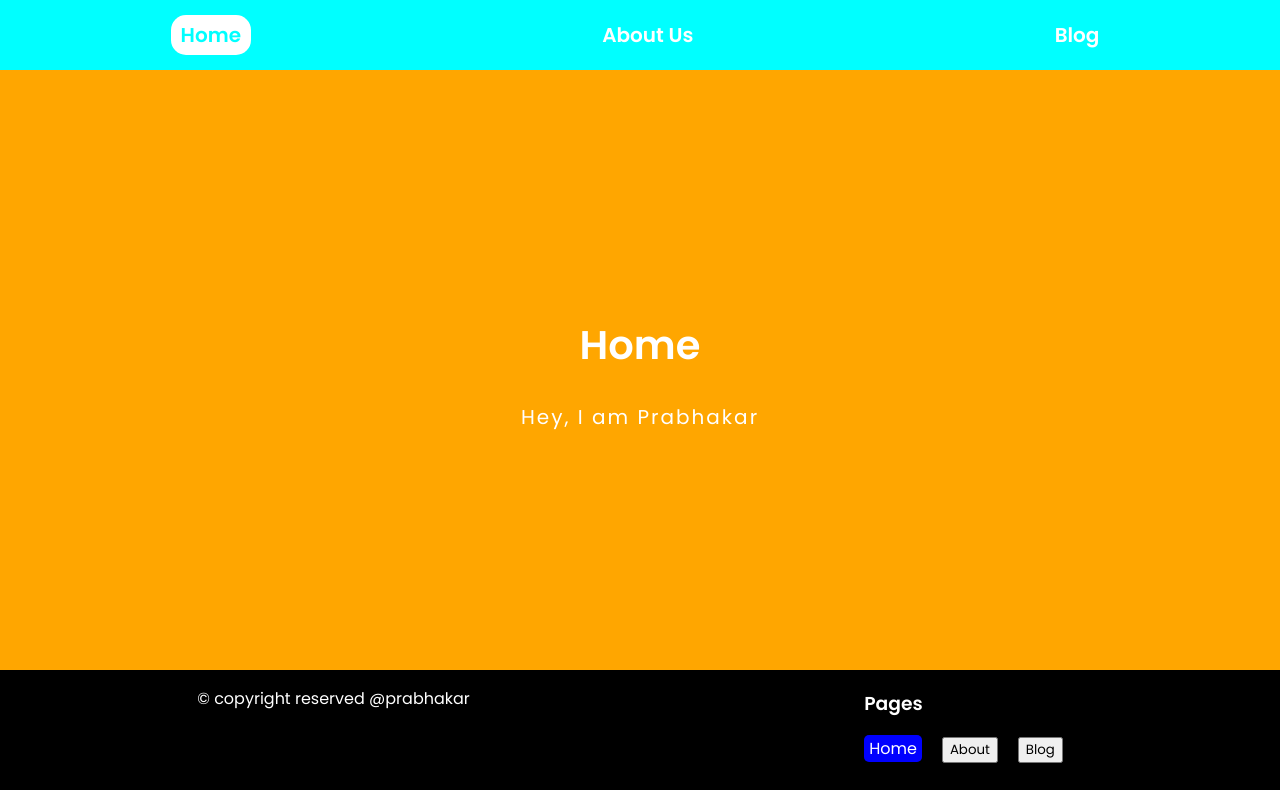
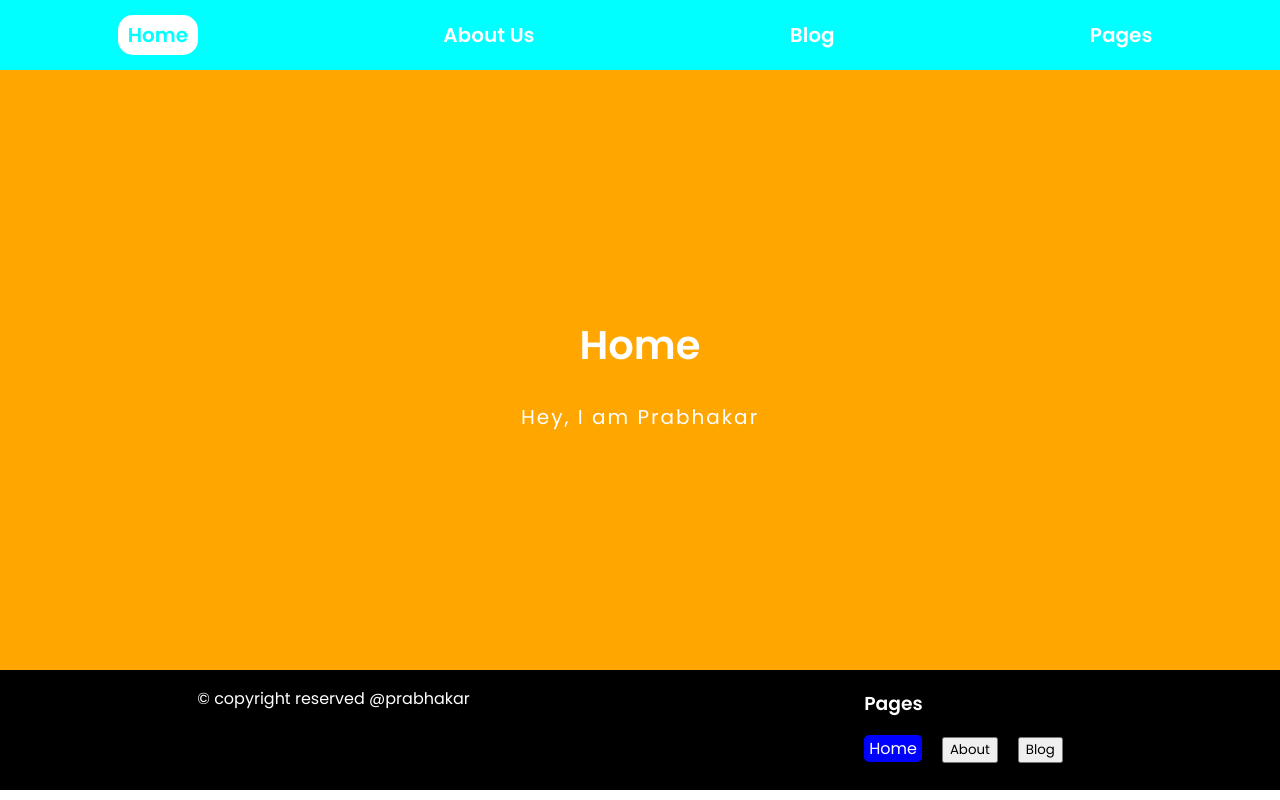
Before and after one commit to coder-prabhakar/react-router-mini-project, a React (Create React App) app: page / in a window 1280 px wide. Built offline with nearby package versions, Linux system fonts and the light colour scheme.

Commit message:
One page added in navbar

```diff
--- a/src/component/Navbar.jsx
+++ b/src/component/Navbar.jsx
@@ -6,6 +6,7 @@ function NavBar(){
             <NavLink className="navBar-item" to="/">Home</NavLink>
             <NavLink className="navBar-item" to="/about">About Us</NavLink>
             <NavLink className="navBar-item" to="/blog">Blog</NavLink>
+            <NavLink className="navBar-item" to="/pages">Pages</NavLink>
         </div>
     )
 }
```
